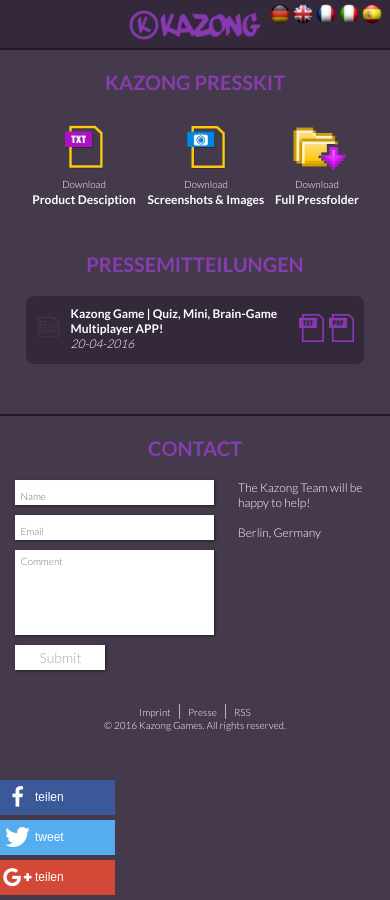
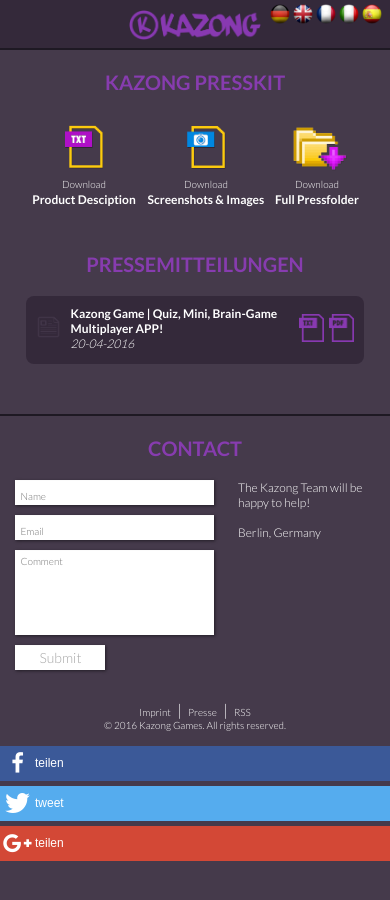
Before and after one commit to kazong/kazong.github.io, a Jekyll site: the page built from en/press.html, in a window 390 px wide. Built offline with Jekyll 4.4.1, drawn with Linux system fonts in a browser that asks for light colours; nearby versions of some CDN libraries.

Commit message:
made shariff integration 'responsive'

```diff
--- a/_sass/_main.scss
+++ b/_sass/_main.scss
@@ -95,6 +95,8 @@
         }
     }
 }
+
+
 
 /*-----------------------------------------------------------------------------------*/
 /*  POPUP
@@ -819,6 +821,19 @@
 .imprint { padding: 30px 0 15px 0 }
 .imprint a, p { font-size: 15px }
 
+.social-media-sharing {
+    position: relative;
+    width: 100%;
+
+    &.shariff {
+        .orientation-horizontal {
+            > li {
+                margin-bottom: 0;
+            }
+        }
+    }
+}
+
 }
 
 /* All Mobile Sizes (devices and browser) */
@@ -986,6 +1001,19 @@
 .imprint { padding: 20px 0 10px 0 }
 .imprint a, p { font-size: 11px }
 
+.social-media-sharing {
+    position: relative;
+    width: 100%;
+
+    &.shariff {
+        .orientation-horizontal {
+            > li {
+                margin-bottom: 0;
+            }
+        }
+    }
+}
+
 }
 /* Mobile Landscape Size to Tablet Portrait (devices and browsers) */
 @media only screen and (min-width: 480px) and (max-width: 540px) and (orientation: landscape) {}
@@ -1012,6 +1040,19 @@
 .release-title { font-size: 12px; }
 .release-date { font-size: 12px; }
 .icon { width: 25px; }
+
+.social-media-sharing {
+    position: relative;
+    width: 100%;
+
+    &.shariff {
+        .orientation-horizontal {
+            > li {
+                margin-bottom: 0;
+            }
+        }
+    }
+}
 
 }
 
@@ -1156,6 +1197,19 @@
 .imprint a, p { font-size: 10px }
 .imprint-unfold { width: 410px }
 
+.social-media-sharing {
+    position: relative;
+    width: 100%;
+
+    &.shariff {
+        .orientation-horizontal {
+            > li {
+                margin-bottom: 0;
+            }
+        }
+    }
+}
+
 }
 @media (min-width: 300px) and (max-width: 367px) {
 
```
